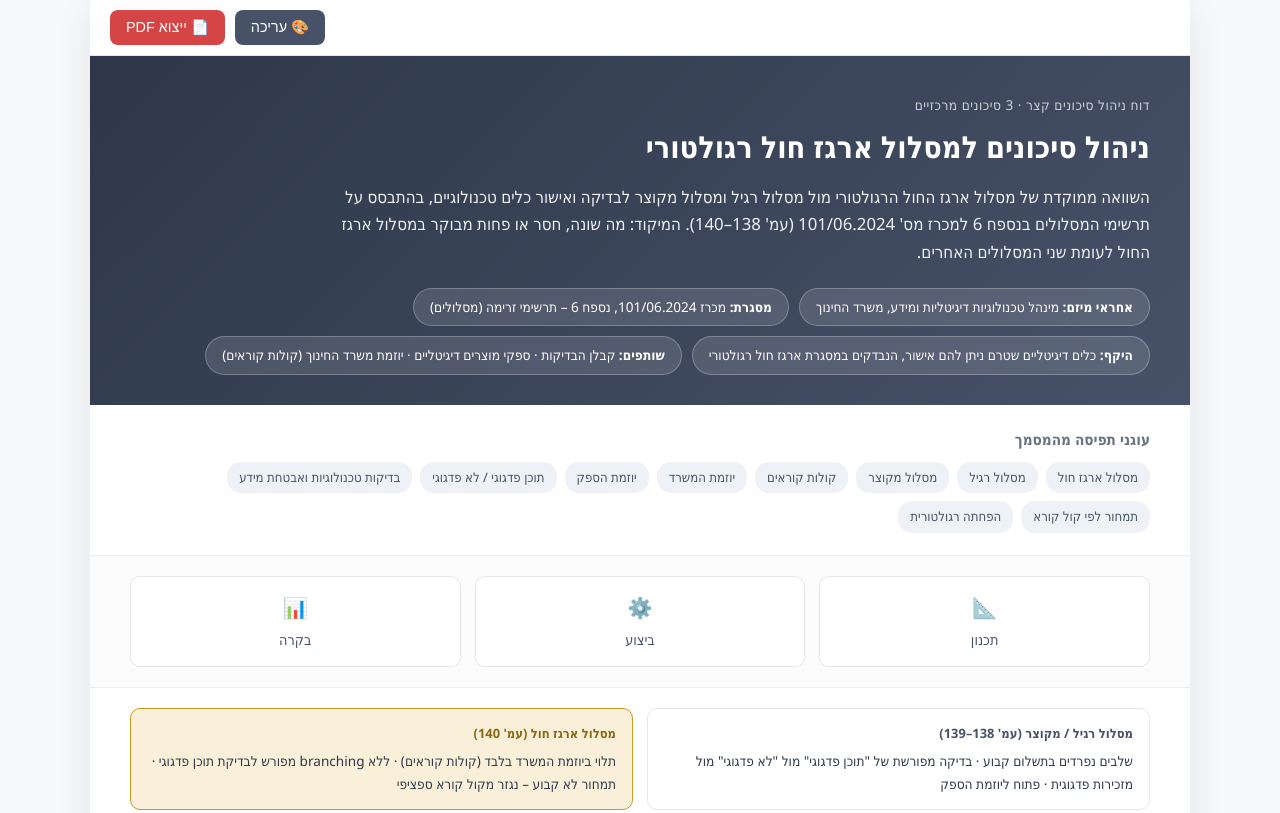
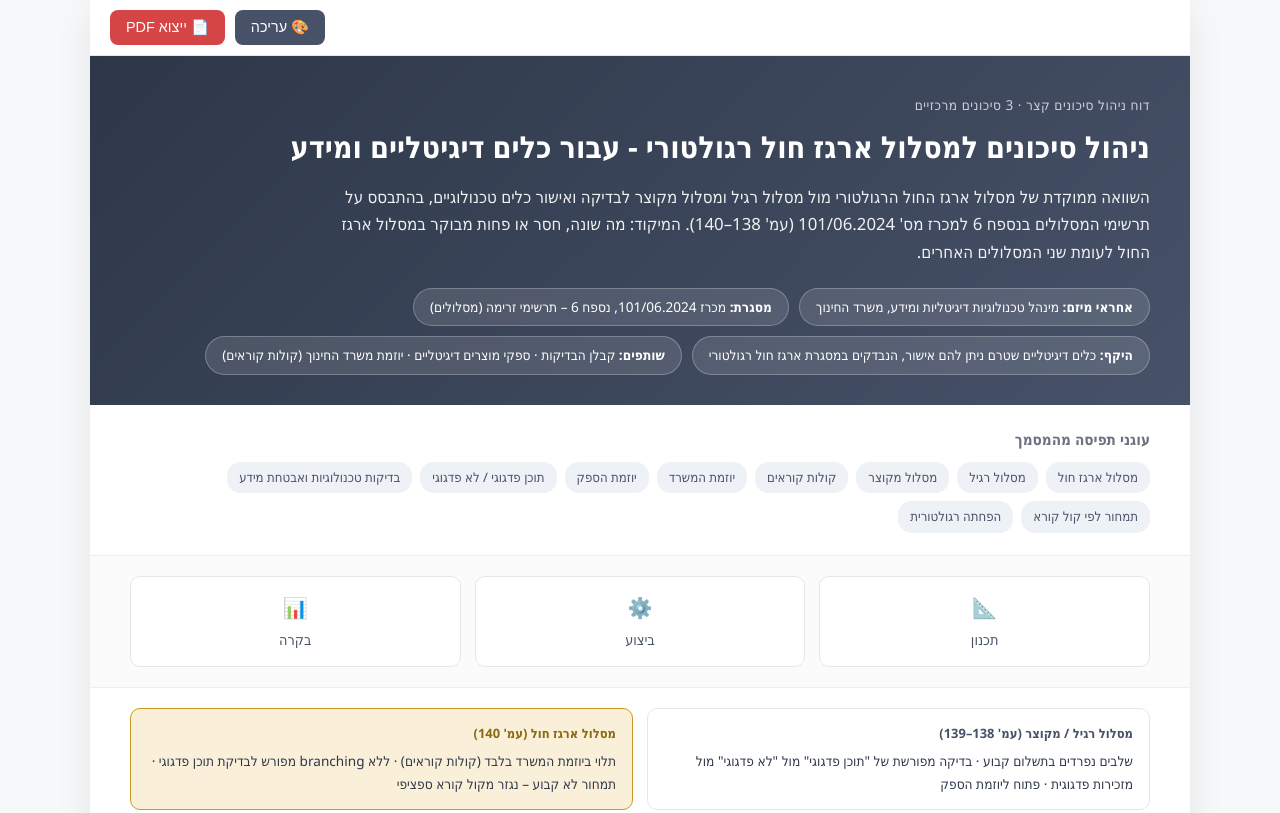
Before and after one commit to 21061976/sandbox-ai-tools-2026-, a plain HTML site: page index.html in a window 1280 px wide. Shown: the top 813 px of the page. Drawn offline with Linux system fonts and the light colour scheme.

Commit message:
Update header title and add newline at end of file

```diff
--- a/index.html
+++ b/index.html
@@ -168,7 +168,7 @@ table.summary-table tr:nth-child(even) td{background:#fafbfc;}
 
 <header class="report-header">
   <div class="kicker editable">דוח ניהול סיכונים קצר · 3 סיכונים מרכזיים</div>
-  <h1 class="editable">ניהול סיכונים למסלול ארגז חול רגולטורי</h1>
+  <h1 class="editable">ניהול סיכונים למסלול ארגז חול רגולטורי - עבור כלים דיגיטליים ומידע</h1>
   <div class="sub editable">השוואה ממוקדת של מסלול ארגז החול הרגולטורי מול מסלול רגיל ומסלול מקוצר לבדיקה ואישור כלים טכנולוגיים, בהתבסס על תרשימי המסלולים בנספח 6 למכרז מס' 101/06.2024 (עמ' 138–140). המיקוד: מה שונה, חסר או פחות מבוקר במסלול ארגז החול לעומת שני המסלולים האחרים.</div>
   <div class="meta-row">
     <div class="meta-pill editable"><b>אחראי מיזם:</b> מינהל טכנולוגיות דיגיטליות ומידע, משרד החינוך</div>
```
